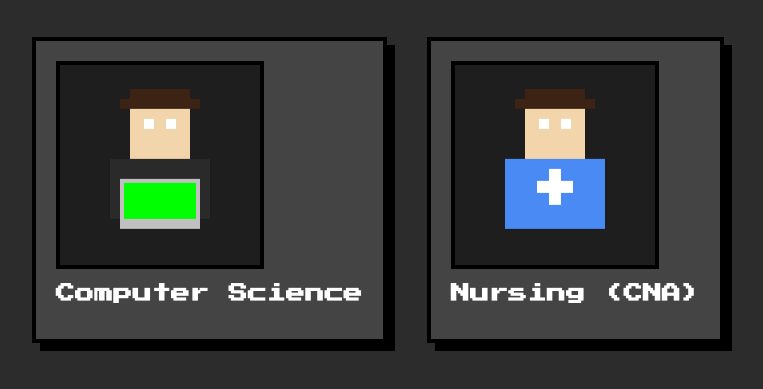
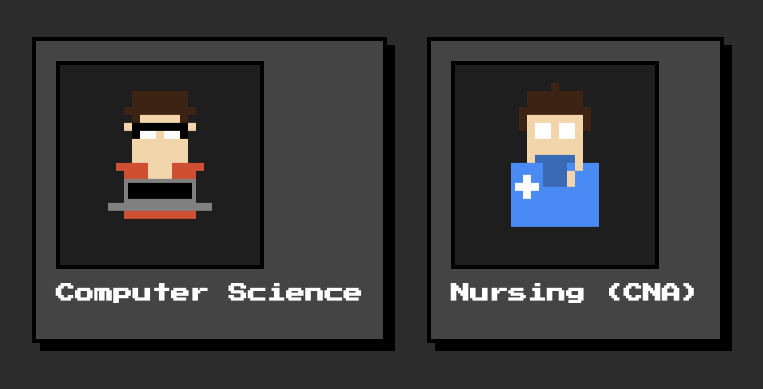
Before and after one commit to IOUJared/IOUJared.github.io, a plain HTML site: page index.html in a window 1280 px wide. Shown: the part 257-646 px from the top of the page, without its empty margins (262-1025 px from the left). Drawn offline with Linux system fonts and the light colour scheme.

Commit message:
avatars updated

```diff
--- a/index.html
+++ b/index.html
@@ -5,7 +5,6 @@
     <meta name="viewport" content="width=device-width, initial-scale=1.0">
     <title>Jared's Portfolio</title>
     <link rel="stylesheet" href="style.css">
-    <!-- Google Font for the pixel art style -->
     <link rel="preconnect" href="https://fonts.googleapis.com">
     <link rel="preconnect" href="https://fonts.gstatic.com" crossorigin>
     <link href="https://fonts.googleapis.com/css2?family=Press+Start+2P&display=swap" rel="stylesheet">
@@ -18,78 +17,78 @@
         </header>
 
         <main class="avatar-selection">
-            <!-- Computer Science Avatar Button -->
             <div class="avatar-card" id="cs-resume-btn">
-                <!-- START: Animated CS Avatar SVG -->
                 <div class="avatar-container">
                     <svg viewBox="0 0 100 100" xmlns="http://www.w3.org/2000/svg" class="pixel-avatar">
-                        <!-- Head -->
-                        <rect x="35" y="20" width="30" height="30" fill="#f2d5ab"/>
-                        <!-- Hair -->
-                        <rect x="35" y="15" width="30" height="10" fill="#3d2314"/>
-                        <rect x="30" y="20" width="5" height="5" fill="#3d2314"/>
-                        <rect x="65" y="20" width="5" height="5" fill="#3d2314"/>
-                        <!-- Eyes -->
-                        <rect x="42" y="30" width="5" height="5" fill="#ffffff"/>
-                        <rect x="53" y="30" width="5" height="5" fill="#ffffff"/>
-                        <!-- Body -->
-                        <rect x="25" y="50" width="50" height="30" fill="#2a2a2a"/>
-                        <!-- Laptop -->
+                        <g class="head">
+                            <rect x="36" y="24" width="28" height="28" class="skin" />
+                            <rect x="32" y="32" width="4" height="4" class="skin" />
+                            <rect x="64" y="32" width="4" height="4" class="skin" />
+                        </g>
+                        <g class="hair">
+                            <path d="M36,16 h28 v8 h4 v4 h-4 v4 h-4 v-4 h-20 v4 h-4 v-4 h-4 v-4 h4z" />
+                        </g>
+                        <g class="eyes">
+                            <rect x="40" y="32" width="8" height="8" class="white" />
+                            <rect x="52" y="32" width="8" height="8" class="white" />
+                            <path d="M36,32 h28 v8 h-4 v-4 h-20 v4 h-4z" class="black" />
+                        </g>
+                        <g class="body">
+                             <path d="M28,52 h44 v4 h-4 v24 h-36 v-24 h-4z" class="shirt" />
+                             <rect x="44" y="52" width="12" height="12" class="skin" />
+                        </g>
                         <g class="laptop">
-                            <rect x="30" y="60" width="40" height="25" fill="#c0c0c0"/>
-                            <rect class="laptop-screen" x="32" y="62" width="36" height="18" fill="#00ff00"/>
+                            <path d="M24,72 h52 v4 h-52z" class="grey" />
+                            <path d="M32,60 h36 v12 h-36z" class="grey" />
+                            <rect x="34" y="62" width="32" height="8" class="laptop-screen" />
                         </g>
                     </svg>
-                </div>
-                <!-- END: Animated CS Avatar SVG -->
+                    </div>
                 <h2>Computer Science</h2>
             </div>
 
-            <!-- CNA Avatar Button -->
             <div class="avatar-card" id="cna-resume-btn">
-                 <!-- START: Animated CNA Avatar SVG -->
                  <div class="avatar-container">
                     <svg viewBox="0 0 100 100" xmlns="http://www.w3.org/2000/svg" class="pixel-avatar">
-                        <!-- Head -->
-                        <rect x="35" y="20" width="30" height="30" fill="#f2d5ab"/>
-                        <!-- Hair -->
-                        <rect x="35" y="15" width="30" height="10" fill="#3d2314"/>
-                        <rect x="30" y="20" width="5" height="5" fill="#3d2314"/>
-                        <rect x="65" y="20" width="5" height="5" fill="#3d2314"/>
-                        <!-- Eyes -->
-                        <rect x="42" y="30" width="5" height="5" fill="#ffffff"/>
-                        <rect x="53" y="30" width="5" height="5" fill="#ffffff"/>
-                        <!-- Scrubs Body -->
-                        <rect x="25" y="50" width="50" height="35" fill="#4a8af4"/>
-                        <!-- Medical Cross -->
+                        <g class="head">
+                           <rect x="36" y="24" width="28" height="28" class="skin" />
+                           <rect x="32" y="32" width="4" height="4" class="skin" />
+                           <rect x="64" y="32" width="4" height="4" class="skin" />
+                        </g>
+                        <g class="hair">
+                            <path d="M36,16 h28 v8 h4 v12 h-4 v-8 h-28z M32,24 h4 v12 h-4z" />
+                            <rect x="48" y="12" width="4" height="4" />
+                        </g>
+                        <g class="eyes">
+                            <rect x="40" y="32" width="8" height="8" class="white" />
+                            <rect x="52" y="32" width="8" height="8" class="white" />
+                        </g>
+                        <g class="body">
+                             <path d="M28,52 h44 v32 h-44z" class="scrubs" />
+                             <path d="M44,52 h12 v12 h4 v-12 h4 v4 h-20 v-4 h4z" class="skin" />
+                             <path d="M44,52 h-4 v-4 h20 v4 h-4 v12 h-12z" class="scrubs-trim" />
+                        </g>
                         <g class="medical-cross">
-                            <rect x="47" y="55" width="6" height="18" fill="#ffffff"/>
-                            <rect x="41" y="61" width="18" height="6" fill="#ffffff"/>
+                            <rect x="34" y="58" width="4" height="12" class="white" />
+                            <rect x="30" y="62" width="12" height="4" class="white" />
                         </g>
                     </svg>
-                </div>
-                <!-- END: Animated CNA Avatar SVG -->
+                    </div>
                 <h2>Nursing (CNA)</h2>
             </div>
         </main>
     </div>
 
-    <!-- The script is deferred to load after the HTML content -->
     <script>
-        // Wait for the document to be fully loaded before running the script
         document.addEventListener('DOMContentLoaded', () => {
             const csButton = document.getElementById('cs-resume-btn');
             const cnaButton = document.getElementById('cna-resume-btn');
 
-            // Event listener for the Computer Science button
             csButton.addEventListener('click', () => {
-                // Opens the resume viewer page with a parameter to specify the CS PDF
                 window.location.href = 'resume.html?pdf=cs_resume';
             });
 
-            // Event listener for the CNA button
             cnaButton.addEventListener('click', () => {
-                // Opens the resume viewer page with a parameter to specify the CNA PDF
                 window.location.href = 'resume.html?pdf=cna_resume';
             });
         });
--- a/style.css
+++ b/style.css
@@ -51,7 +51,6 @@ header h1 {
     box-shadow: none;
 }
 
-/* NEW: Container for the SVG to manage sizing and animations */
 .avatar-container {
     width: 200px;
     height: 200px;
@@ -60,7 +59,6 @@ header h1 {
     display: flex;
     align-items: center;
     justify-content: center;
-    /* This ensures images have sharp, pixelated edges and don't look blurry */
     image-rendering: pixelated;
     image-rendering: -moz-crisp-edges;
     image-rendering: crisp-edges;
@@ -69,7 +67,6 @@ header h1 {
 .pixel-avatar {
     width: 100%;
     height: 100%;
-    /* This is our idle animation! */
     animation: float 3s ease-in-out infinite;
 }
 
@@ -79,42 +76,42 @@ header h1 {
     color: #ffffff;
 }
 
-/* --- NEW ANIMATION STYLES --- */
+/* --- NEW: 8-BIT AVATAR COLOR PALETTE --- */
+.pixel-avatar .skin { fill: #f2d5ab; }
+.pixel-avatar .hair { fill: #3d2314; }
+.pixel-avatar .white { fill: #ffffff; }
+.pixel-avatar .black { fill: #000000; }
+.pixel-avatar .shirt { fill: #cf4f33; } /* Reddish shirt color */
+.pixel-avatar .grey { fill: #808080; }
+.pixel-avatar .scrubs { fill: #4a8af4; } /* Blue scrubs color */
+.pixel-avatar .scrubs-trim { fill: #3a6ab4; } /* Darker blue for trim */
 
-/* Keyframes for the idle floating animation */
+
+/* --- ANIMATION STYLES --- */
+
 @keyframes float {
-    0% {
-        transform: translateY(0px);
-    }
-    50% {
-        transform: translateY(-8px);
-    }
-    100% {
-        transform: translateY(0px);
-    }
+    0% { transform: translateY(0px); }
+    50% { transform: translateY(-8px); }
+    100% { transform: translateY(0px); }
 }
 
-/* Keyframes for the CS avatar's laptop screen flicker on hover */
 @keyframes flicker {
     0% { fill: #00ff00; }
     50% { fill: #33ff33; }
     100% { fill: #00dd00; }
 }
 
-/* Keyframes for the CNA avatar's cross pulse on hover */
 @keyframes pulse {
     0% { transform: scale(1); }
     50% { transform: scale(1.15); }
     100% { transform: scale(1); }
 }
 
-/* Applying the hover animations */
 #cs-resume-btn:hover .laptop-screen {
     animation: flicker 0.5s infinite;
 }
 
 #cna-resume-btn:hover .medical-cross {
-    /* We need to set the origin for the pulse effect to be the center */
     transform-origin: center;
     animation: pulse 1s infinite;
 }
```
